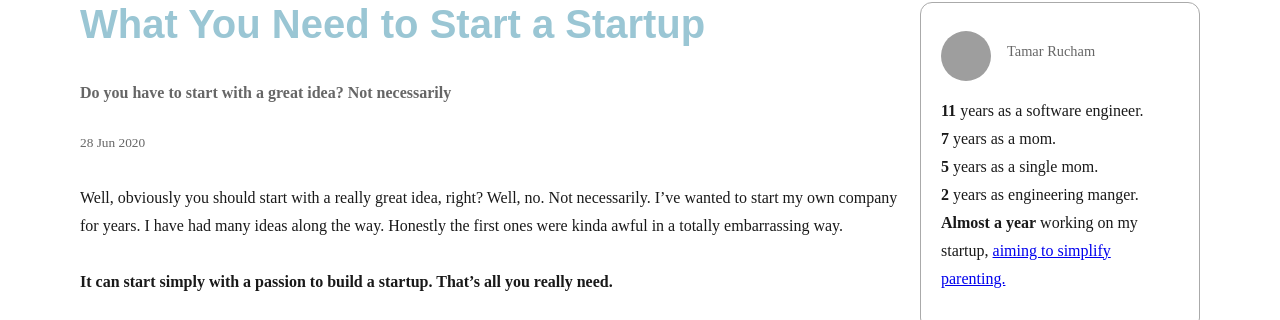
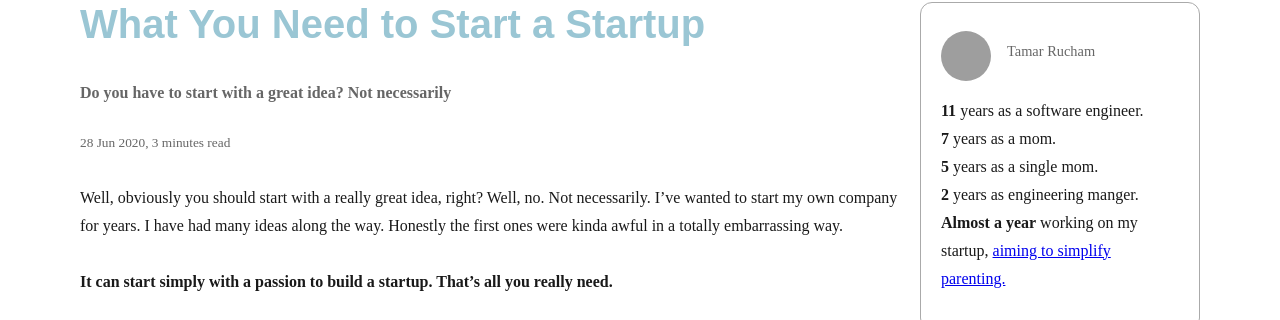
Before and after one commit to tamarr/tamarr.github.io, a Jekyll site: the page built from _posts/2020-06-28-What you need to start a Startup.md, in a window 1280 px wide, cut to the strip 269-589 px from the top of the page. Built offline with Jekyll 4.4.1, drawn with Linux system fonts in a browser that asks for light colours; grey boxes are pictures that could not be loaded.

Commit message:
adding read time

```diff
--- a/_layouts/home.html
+++ b/_layouts/home.html
@@ -15,7 +15,7 @@
           </span>
           <span class="post">
             <a href="{{site.baseurl}}{{post.url}}"><h3>{{post.title}}</h3></a>
-            <small>{{post.date|date_to_string}}</small>
+            <small>{{post.date|date_to_string}}, {{post.read-time}} minutes read</small>
             <p>
               {{post.subtitle|truncate: 90}}
             </p>
--- a/_layouts/post.html
+++ b/_layouts/post.html
@@ -15,7 +15,7 @@
           <h4>
             {{page.subtitle}}
           </h4>
-          <small>{{page.date|date_to_string}}</small>
+          <small>{{page.date|date_to_string}}, {{page.read-time}} minutes read</small>
         </div>
         <div class="content">
           {{content}}
--- a/_posts/2020-06-28-What you need to start a Startup.md
+++ b/_posts/2020-06-28-What you need to start a Startup.md
@@ -3,6 +3,7 @@ layout: post
 title: What You Need to Start a Startup
 subtitle: Do you have to start with a great idea? Not necessarily
 small-image: https://media.giphy.com/media/w3J7mstYCISqs/giphy.gif
+read-time: 3
 ---
 Well, obviously you should start with a really great idea, right? Well, no. Not necessarily. I've wanted to start my own company for years. I have had many ideas along the way. Honestly the first ones were kinda awful in a totally embarrassing way.
 
```
Also changed, not shown: _posts/2020-07-06-What About Funding?.md (+1 -0 lines), _posts/2020-07-14-If You Build It.md (+1 -0 lines), _posts/2020-07-20-Wrong Mistakes.md (+1 -0 lines), 6 other files.
